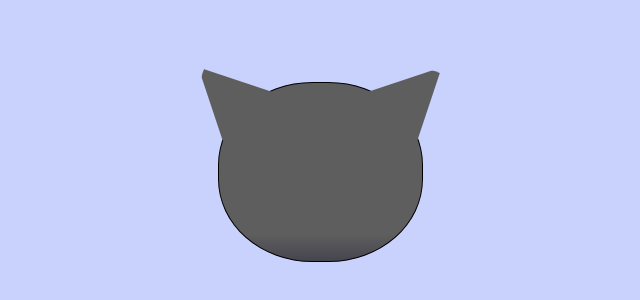
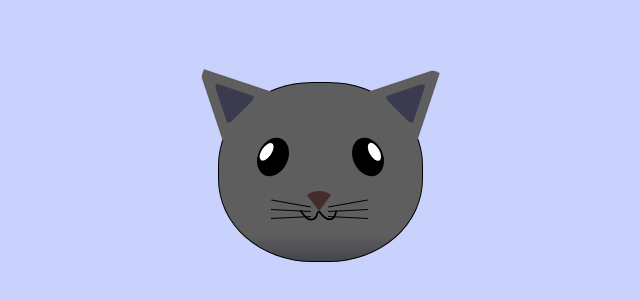
Before and after one commit to nedoratic/fcc-rwd-12-cat-painting, a plain HTML site: page index.html in a window 1280 px wide. Shown: the part 228-528 px from the top of the page, without its empty margins (320-960 px from the left). Drawn offline with Linux system fonts and the light colour scheme.

Commit message:
index.html and style.css - facial details of the cat head created

```diff
--- a/index.html
+++ b/index.html
@@ -17,6 +17,31 @@
 						<div class="cat-right-inner-ear"></div>
 					</div>
 				</div>
+				<div class="cat-eyes">
+					<div class="cat-left-eye">
+						<div class="cat-left-inner-eye"></div>
+					</div>
+					<div class="cat-right-eye">
+						<div class="cat-right-inner-eye"></div>
+					</div>
+				</div>
+				<div class="cat-nose"></div>
+				<div class="cat-mouth">
+					<div class="cat-mouth-line-left"></div>
+					<div class="cat-mouth-line-right"></div>
+				</div>
+				<div class="cat-whiskers">
+					<div class="cat-whiskers-left">
+						<div class="cat-whisker-left-top"></div>
+						<div class="cat-whisker-left-middle"></div>
+						<div class="cat-whisker-left-bottom"></div>
+					</div>
+					<div class="cat-whiskers-right">
+						<div class="cat-whisker-right-top"></div>
+						<div class="cat-whisker-right-middle"></div>
+						<div class="cat-whisker-right-bottom"></div>
+					</div>
+				</div>
 			</div>
 		</main>
 	</body>
--- a/style.css
+++ b/style.css
@@ -25,8 +25,8 @@ body {
 	top: -26px;
 	left: -31px;
 	z-index: 1;
+	border-top-right-radius: 10px;
 	border-top-left-radius: 90px;
-	border-top-right-radius: 10px;
 	transform: rotate(-45deg);
 	border-right: 35px solid transparent;
 	border-left: 35px solid transparent;
@@ -38,10 +38,169 @@ body {
 	top: -26px;
 	left: 163px;
 	z-index: 1;
+	border-top-right-radius: 10px;
 	border-top-left-radius: 90px;
-	border-top-right-radius: 10px;
 	transform: rotate(45deg);
 	border-left: 35px solid transparent;
 	border-right: 35px solid transparent;
 	border-bottom: 70px solid #5e5e5e;
 }
+
+.cat-left-inner-ear {
+	position: absolute;
+	top: 22px;
+	left: -20px;
+	border-top-right-radius: 10px;
+	border-top-left-radius: 90px;
+	border-bottom-right-radius: 40%;
+	border-bottom-left-radius: 40%;
+	border-left: 20px solid transparent;
+	border-right: 20px solid transparent;
+	border-bottom: 40px solid #3b3b4f;
+}
+
+.cat-right-inner-ear {
+	position: absolute;
+	top: 22px;
+	left: -20px;
+	border-top-right-radius: 10px;
+	border-top-left-radius: 90px;
+	border-bottom-right-radius: 40%;
+	border-bottom-left-radius: 40%;
+	border-left: 20px solid transparent;
+	border-right: 20px solid transparent;
+	border-bottom: 40px solid #3b3b4f;
+}
+
+.cat-left-eye {
+	position: absolute;
+	top: 54px;
+	left: 39px;
+	border-radius: 60%;
+	transform: rotate(25deg);
+	width: 30px;
+	height: 40px;
+	background-color: #000000;
+}
+
+.cat-right-eye {
+	position: absolute;
+	top: 54px;
+	left: 134px;
+	border-radius: 60%;
+	transform: rotate(-25deg);
+	width: 30px;
+	height: 40px;
+	background-color: #000000;
+}
+
+.cat-left-inner-eye {
+	position: absolute;
+	top: 8px;
+	left: 2px;
+	border-radius: 60%;
+	transform: rotate(10deg);
+	width: 10px;
+	height: 20px;
+	background-color: #ffffff;
+}
+
+.cat-right-inner-eye {
+	position: absolute;
+	top: 8px;
+	left: 18px;
+	border-radius: 60%;
+	transform: rotate(-5deg);
+	width: 10px;
+	height: 20px;
+	background-color: #ffffff;
+}
+
+.cat-nose {
+	position: absolute;
+	top: 108px;
+	left: 85px;
+	border-top-left-radius: 50%;
+	border-bottom-right-radius: 50%;
+	border-bottom-left-radius: 50%;
+	transform: rotate(180deg);
+	border-right: 15px solid transparent;
+	border-left: 15px solid transparent;
+	border-bottom: 20px solid #442c2c;
+}
+
+.cat-mouth div {
+	width: 30px;
+	height: 50px;
+	border: 2px solid #000000;
+	border-color: black transparent transparent transparent;
+	border-radius: 190%/190px 150px 0 0;
+}
+
+.cat-mouth-line-left {
+	position: absolute;
+	top: 88px;
+	left: 74px;
+	transform: rotate(170deg);
+}
+
+.cat-mouth-line-right {
+	position: absolute;
+	top: 88px;
+	left: 91px;
+	transform: rotate(165deg);
+}
+
+.cat-whiskers-left div {
+	width: 40px;
+	height: 1px;
+	background-color: #000000;
+}
+
+.cat-whisker-left-top {
+	position: absolute;
+	top: 120px;
+	left: 52px;
+	transform: rotate(10deg);
+}
+
+.cat-whisker-left-middle {
+	position: absolute;
+	top: 127px;
+	left: 52px;
+	transform: rotate(3deg);
+}
+
+.cat-whisker-left-bottom {
+	position: absolute;
+	top: 134px;
+	left: 52px;
+	transform: rotate(-3deg);
+}
+
+.cat-whiskers-right div {
+	width: 40px;
+	height: 1px;
+	background-color: #000000;
+}
+
+.cat-whisker-right-top {
+	position: absolute;
+	top: 120px;
+	left: 109px;
+	transform: rotate(-10deg);
+}
+
+.cat-whisker-right-middle {
+	position: absolute;
+	top: 127px;
+	left: 109px;
+	transform: rotate(-3deg);
+}
+
+.cat-whisker-right-bottom {
+	position: absolute;
+	top: 134px;
+	left: 109px;
+	transform: rotate(3deg);
+}
```
